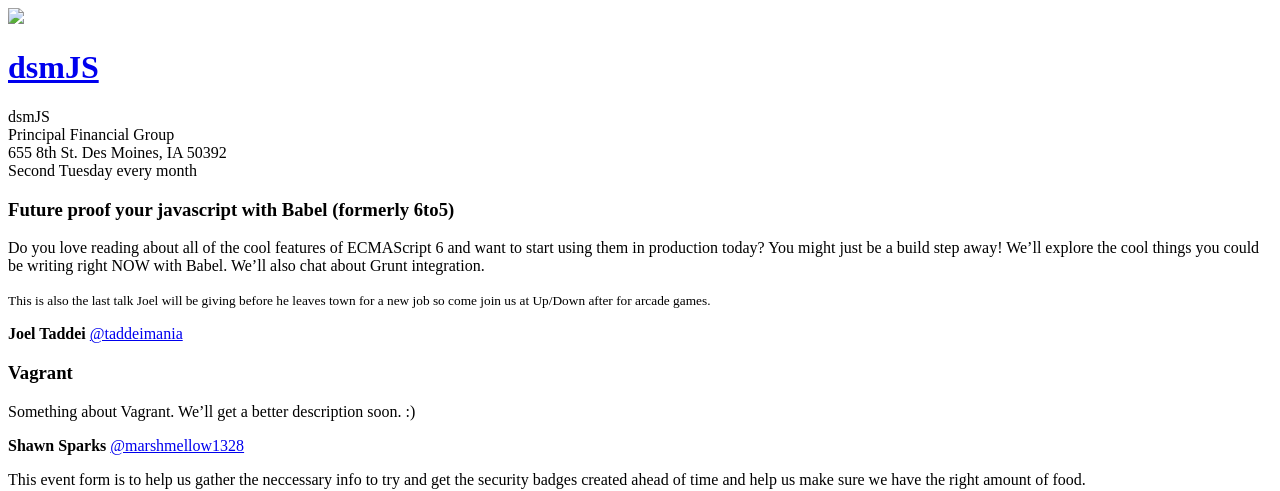
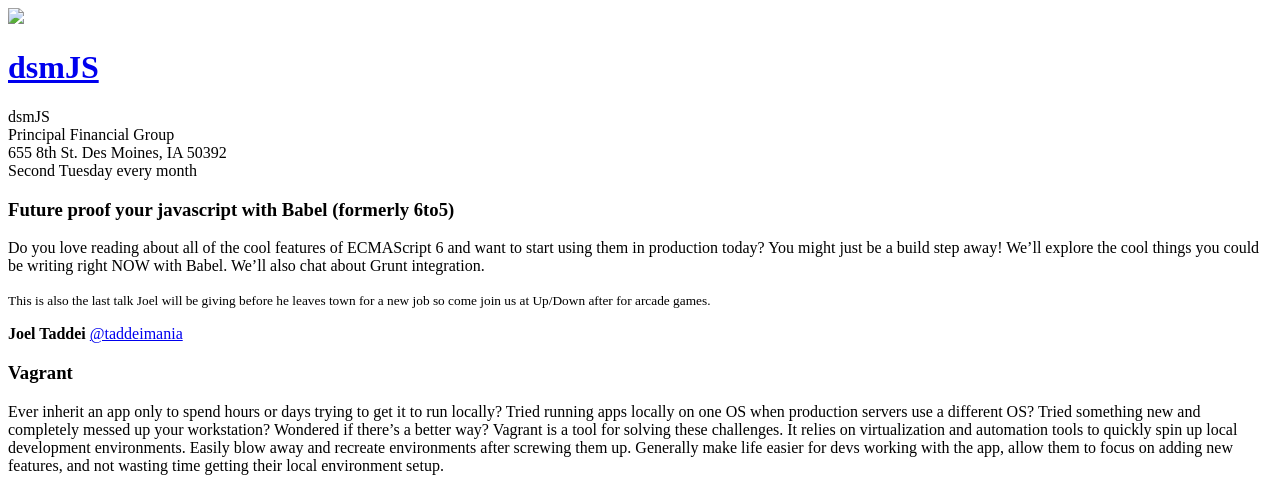
Before and after one commit to dsmjs/dsmjs.github.io, a Jekyll site: the page built from _posts/2015-04-14-meeting.md, in a window 1280 px wide. Shown: the top 491 px of the page. Built offline with Jekyll 4.4.1, drawn with Linux system fonts in a browser that asks for light colours; Markdown is read by kramdown in place of the engine named in the settings.

Commit message:
adding the vagrant description

```diff
--- a/_posts/2015-04-14-meeting.md
+++ b/_posts/2015-04-14-meeting.md
@@ -16,7 +16,7 @@
 
 
 ### Vagrant
-Something about Vagrant. We'll get a better description soon. :)
+Ever inherit an app only to spend hours or days trying to get it to run locally? Tried running apps locally on one OS when production servers use a different OS? Tried something new and completely messed up your workstation? Wondered if there’s a better way? Vagrant is a tool for solving these challenges. It relies on virtualization and automation tools to quickly spin up local development environments. Easily blow away and recreate environments after screwing them up. Generally make life easier for devs working with the app, allow them to focus on adding new features, and not wasting time getting their local environment setup.
 
 **Shawn Sparks**
 [@marshmellow1328](https://twitter.com/marshmellow1328)
```
